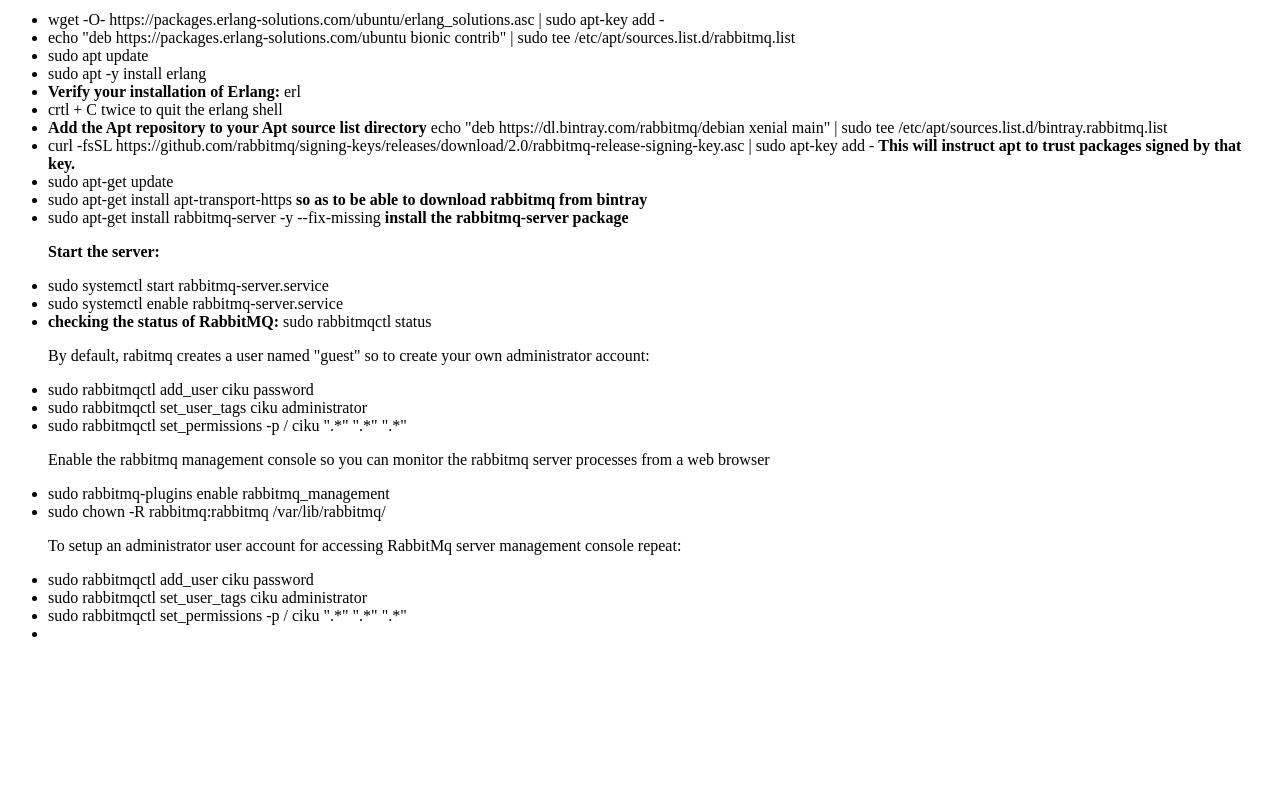
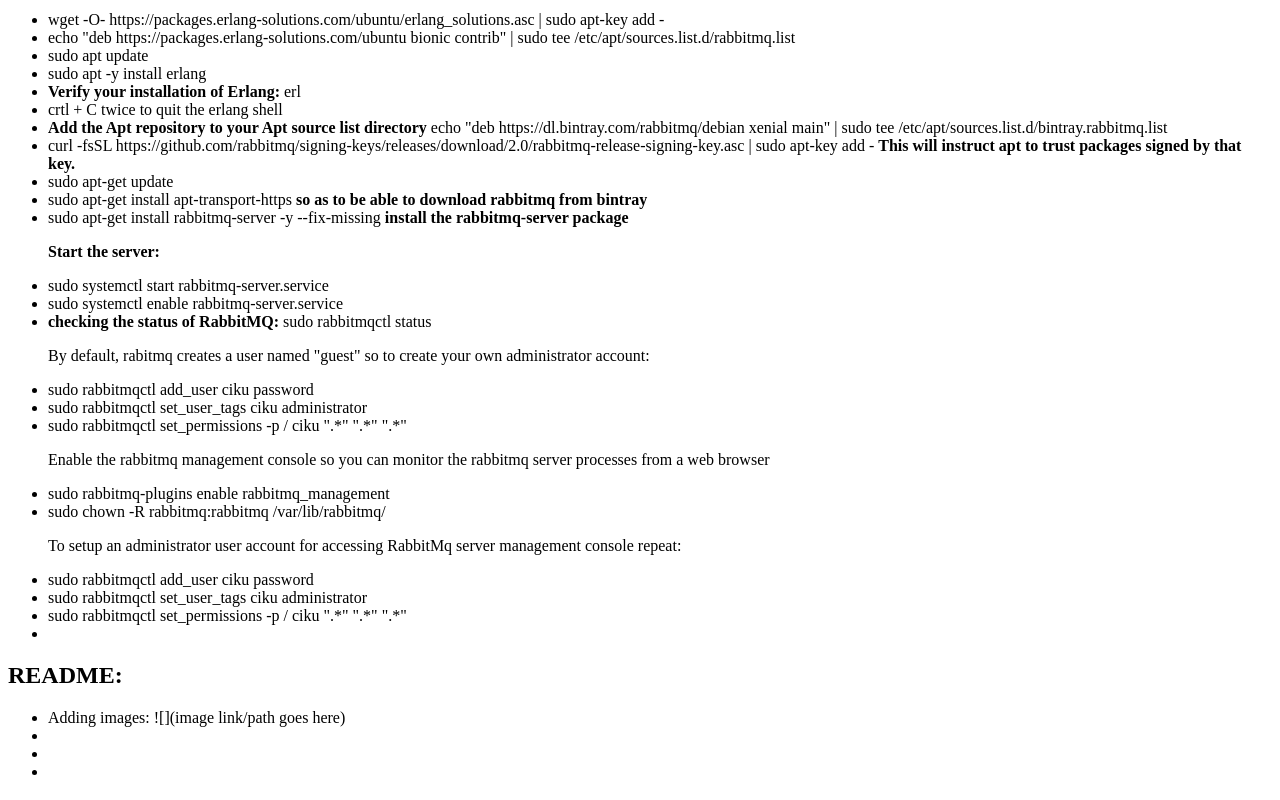
Before and after one commit to CikuKariuki/commands, a plain HTML site: page index.html in a window 1280 px wide. Shown: the part 620-1420 px from the top of the page. Before the commit the page ends 1281 px from the top, so only its background shows below. Drawn offline with Linux system fonts and the light colour scheme.

Commit message:
added some commands to modify readme

```diff
--- a/index.html
+++ b/index.html
@@ -47,7 +47,13 @@
         <li></li>
 
     </ul>
-    <p><h3></h3></p>
+    <h2>README:</h2>
+    <ul>
+        <li>Adding images: ![](image link/path goes here)</li>
+        <li></li>
+        <li></li>
+        <li></li>
+    </ul>
     <p><h3></h3></p>
     <p><h3></h3></p>
     <p><h3></h3></p>
```
